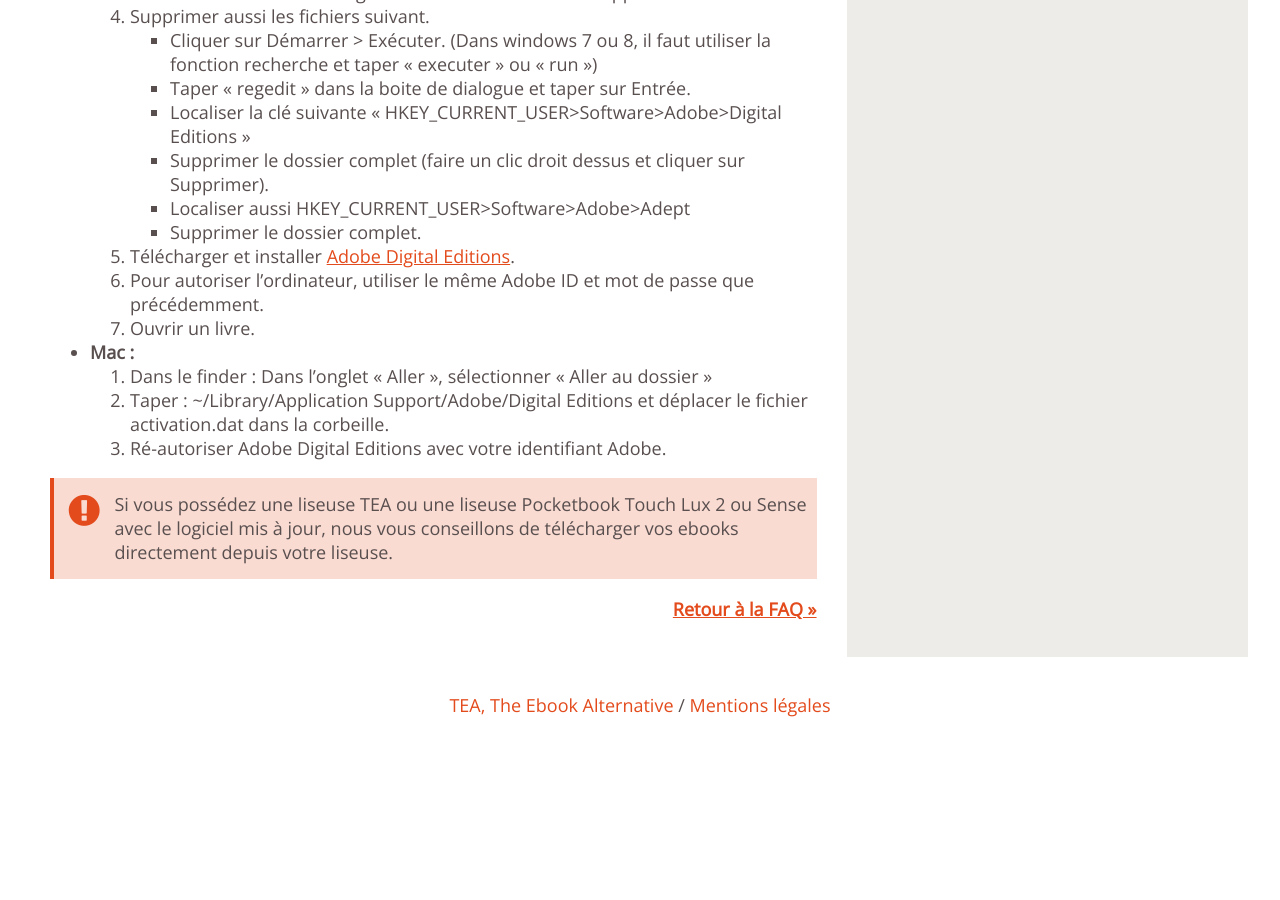
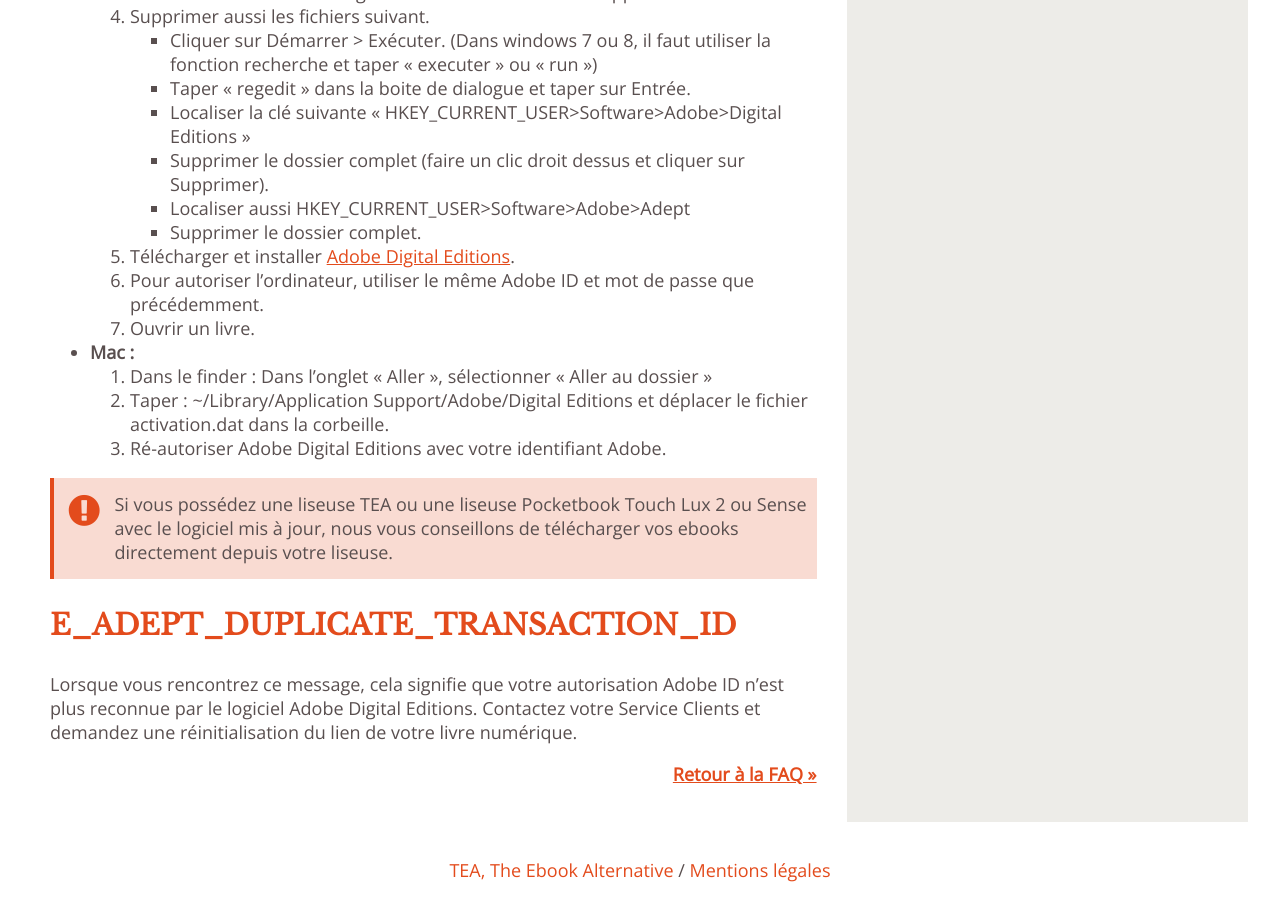
Before and after one commit to TEA-ebook/help-center, a Jekyll site: the page built from _pages/FAQ-erreur.md, in a window 1280 px wide and 900 px high, scrolled down 4958 px. Built offline with Jekyll 4.4.1, drawn with Linux system fonts in a browser that asks for light colours; before the commit the page ends 5693 px from its top, so only the background shows below that; some of the changed text lies outside the part shown.

Commit message:
Add new error in FAQ

```diff
--- a/_pages/FAQ-erreur.md
+++ b/_pages/FAQ-erreur.md
@@ -154,3 +154,10 @@
     3. Ré-autoriser Adobe Digital Editions avec votre identifiant Adobe.
 
 <div class="warningtip"><p>Si vous possédez une liseuse TEA ou une liseuse Pocketbook Touch Lux 2 ou Sense avec le logiciel mis à jour, nous vous conseillons de télécharger vos ebooks directement depuis votre liseuse.</p></div>
+
+{% include anchor.html id="duplicate-transaction" label="E_ADEPT_DUPLICATE_TRANSACTION_ID" %}
+
+### E\_ADEPT\_DUPLICATE\_TRANSACTION\_ID
+
+Lorsque vous rencontrez ce message, cela signifie que votre autorisation Adobe ID n'est plus reconnue par le logiciel Adobe Digital Editions.
+Contactez votre Service Clients et demandez une réinitialisation du lien de votre livre numérique.
```
